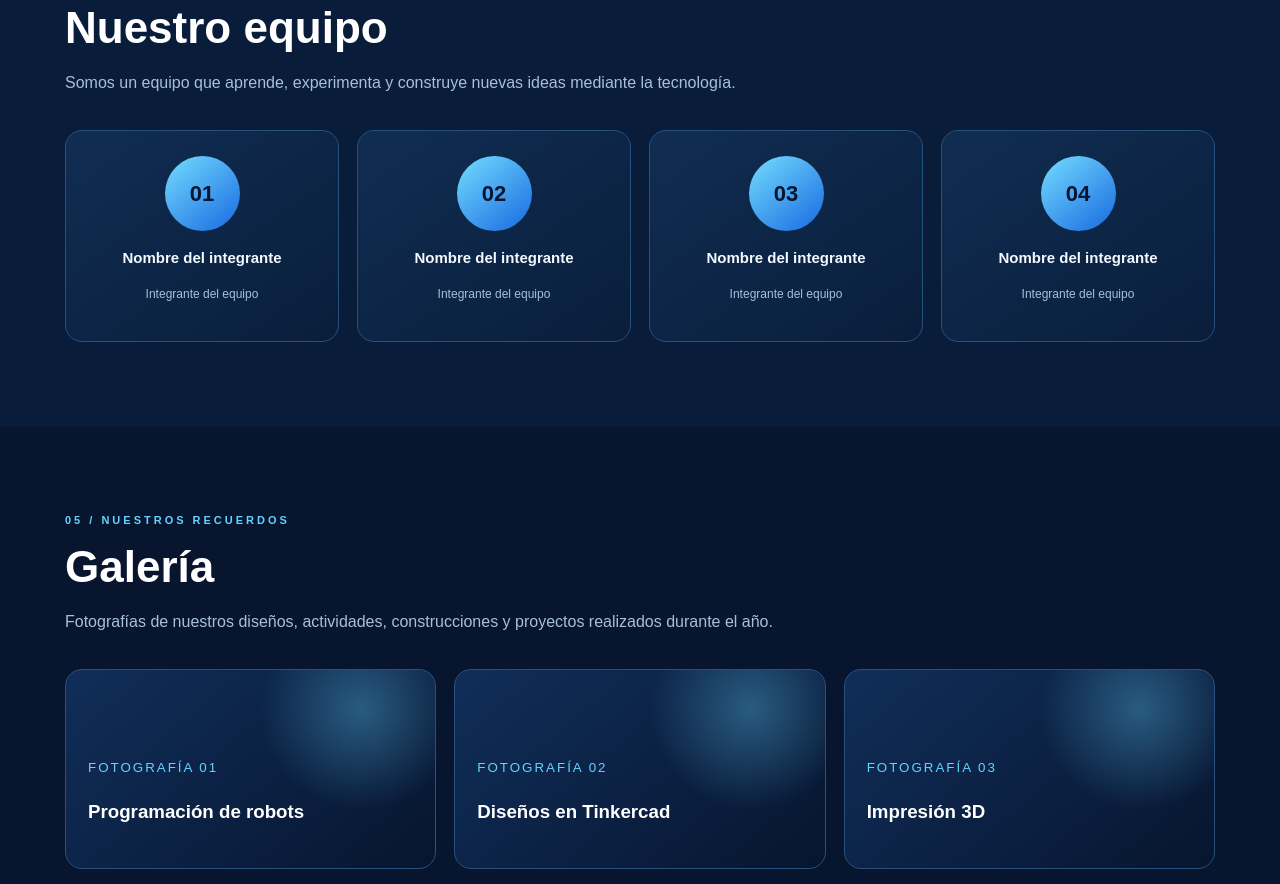
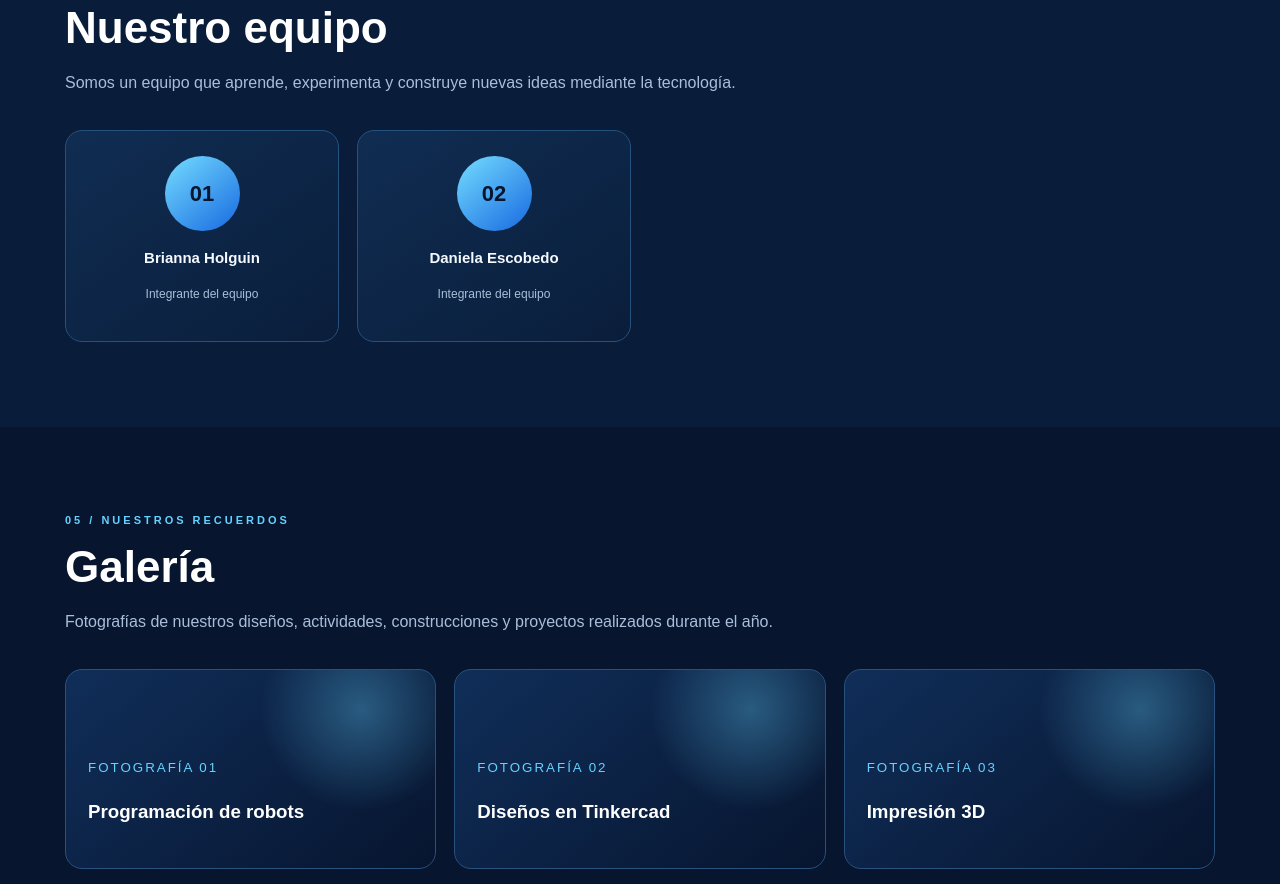
Before and after one commit to imbibiii/tech-master-robotica-2026, a plain HTML site: page index.html in a window 1280 px wide. Shown: the part 2935-3819 px from the top of the page. Drawn offline with Linux system fonts and the light colour scheme.

Commit message:
Update index.html

```diff
--- a/index.html
+++ b/index.html
@@ -871,25 +871,13 @@ footer b {
 
       <div class="person">
         <div class="avatar">01</div>
-        <h3>Nombre del integrante</h3>
+        <h3>Brianna Holguin</h3>
         <p>Integrante del equipo</p>
       </div>
 
       <div class="person">
         <div class="avatar">02</div>
-        <h3>Nombre del integrante</h3>
-        <p>Integrante del equipo</p>
-      </div>
-
-      <div class="person">
-        <div class="avatar">03</div>
-        <h3>Nombre del integrante</h3>
-        <p>Integrante del equipo</p>
-      </div>
-
-      <div class="person">
-        <div class="avatar">04</div>
-        <h3>Nombre del integrante</h3>
+        <h3>Daniela Escobedo</h3>
         <p>Integrante del equipo</p>
       </div>
 
```
